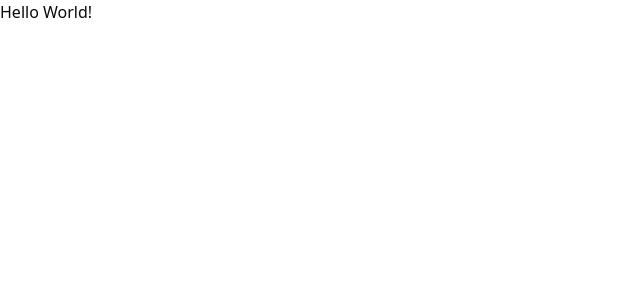
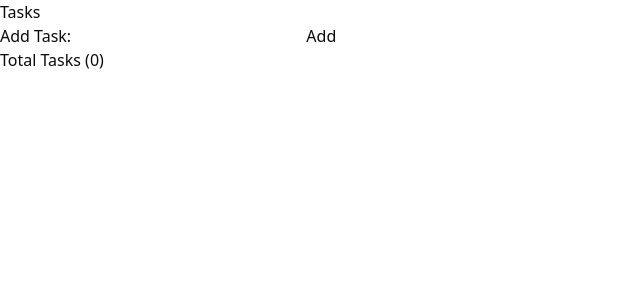
Before and after one commit to yaralahruthik/fh-ci-cd-todo-app, a React (Vite) app: page / in a window 1280 px wide. Shown: the top 300 px of the page, without its empty margins (0-640 px from the left). Built offline with nearby package versions, Linux system fonts and the light colour scheme.

Commit message:
clean up

```diff
--- a/src/App.tsx
+++ b/src/App.tsx
@@ -1,3 +1,33 @@
+import AddTask from '@/features/tasks/add-task';
+import TaskList from '@/features/tasks/task-list';
+import TaskListHeader from '@/features/tasks/task-list-header';
+import TaskListItem from '@/features/tasks/task-list-item';
+import type { Task } from '@/features/tasks/types';
+import React from 'react';
+
 export default function App() {
-  return <div>Hello World!</div>;
+  const [tasks, setTasks] = React.useState<Task[]>([]);
+
+  const onAddTask = (taskName: string) => {
+    setTasks([
+      ...tasks,
+      {
+        id: new Date().getTime(), // Not a great way to generate IDs
+        title: taskName,
+        isCompleted: false,
+      },
+    ]);
+  };
+
+  return (
+    <div>
+      <h1>Tasks</h1>
+      <AddTask onAddTask={onAddTask} />
+      <TaskList header={<TaskListHeader count={tasks.length} />}>
+        {tasks.map((task) => (
+          <TaskListItem key={task.id}>{task.title}</TaskListItem>
+        ))}
+      </TaskList>
+    </div>
+  );
 }
--- /dev/null
+++ b/src/features/tasks/add-task.tsx
@@ -0,0 +1,34 @@
+import React from 'react';
+
+export default function AddTask({
+  onAddTask,
+}: {
+  onAddTask: (taskName: string) => void;
+}) {
+  const [taskName, setTaskName] = React.useState('');
+
+  const handleAddTask = (e: React.FormEvent<HTMLFormElement>) => {
+    e.preventDefault();
+    const trimmedTaskName = taskName.trim();
+
+    if (!trimmedTaskName) {
+      return;
+    }
+
+    onAddTask(trimmedTaskName);
+    setTaskName('');
+  };
+
+  return (
+    <form onSubmit={handleAddTask}>
+      <label htmlFor="task-input">Add Task: </label>
+      <input
+        required
+        id="task-input"
+        value={taskName}
+        onChange={(e) => setTaskName(e.target.value)}
+      />
+      <button>Add</button>
+    </form>
+  );
+}
--- /dev/null
+++ b/src/features/tasks/task-list-header.tsx
@@ -0,0 +1,3 @@
+export default function TaskListHeader({ count }: { count: number }) {
+  return <h2>Total Tasks ({count})</h2>;
+}
--- /dev/null
+++ b/src/features/tasks/task-list-item.tsx
@@ -0,0 +1,7 @@
+export default function TaskListItem({
+  children,
+}: {
+  children: React.ReactNode;
+}) {
+  return <li>{children}</li>;
+}
--- /dev/null
+++ b/src/features/tasks/task-list.tsx
@@ -0,0 +1,14 @@
+export default function TaskList({
+  header,
+  children,
+}: {
+  header?: React.ReactNode;
+  children: React.ReactNode;
+}) {
+  return (
+    <>
+      {header}
+      <ul>{children}</ul>
+    </>
+  );
+}
--- /dev/null
+++ b/src/features/tasks/types.ts
@@ -0,0 +1,8 @@
+type Priority = 'p1' | 'p2' | 'p3';
+
+export type Task = {
+  id: number;
+  title: string;
+  isCompleted: boolean;
+  priority?: Priority;
+};
```
